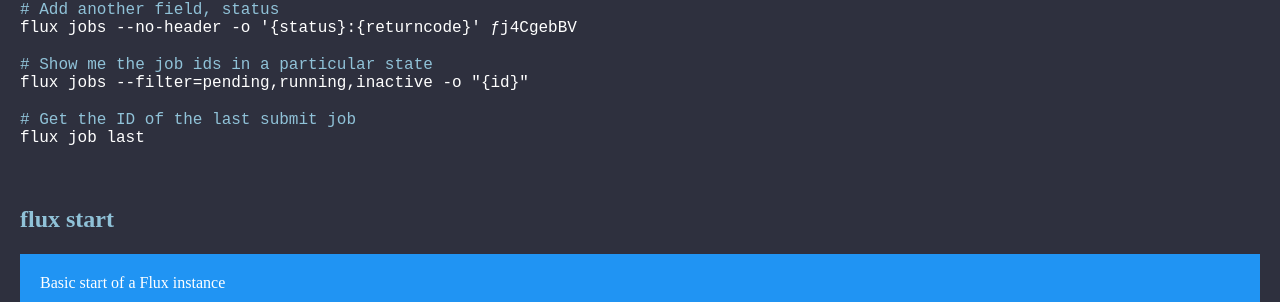
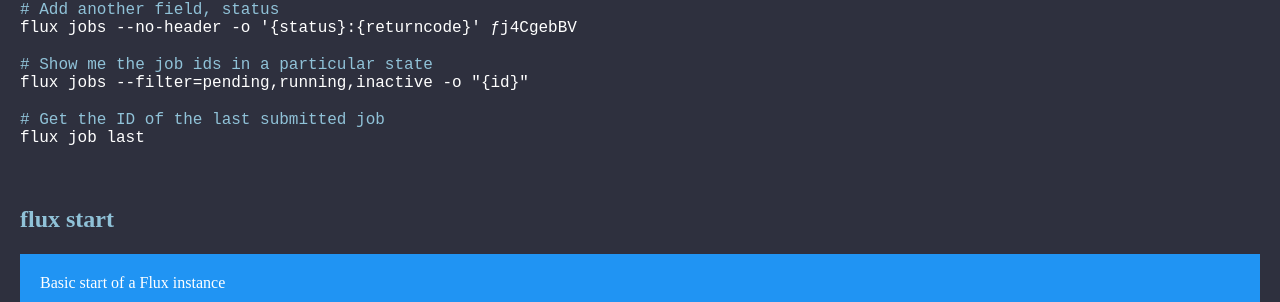
Before and after one commit to flux-framework/cheat-sheet, a Jekyll site: the page built from pages/index.md, in a window 1280 px wide and 900 px high, scrolled down 1234 px. Shown: the part 149-451 px from the top of the window. Built offline with Jekyll 4.4.1, drawn with Linux system fonts in a browser that asks for light colours; nearby versions of some CDN libraries.

Commit message:
flux-commands: fix english error
"submit job" should be "submitted job"

```diff
--- a/_data/flux-commands.yaml
+++ b/_data/flux-commands.yaml
@@ -46,7 +46,7 @@ commands:
             command: flux jobs --no-header -o '{status}:{returncode}' ƒj4CgebBV
           - title: Show me the job ids in a particular state
             command: flux jobs --filter=pending,running,inactive -o "{id}"
-          - title: Get the ID of the last submit job
+          - title: Get the ID of the last submitted job
             command: flux job last
 
   - name: flux start
```
